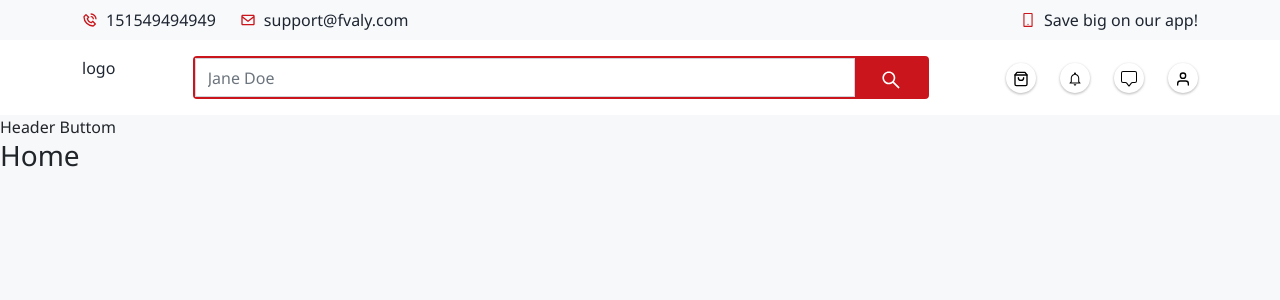
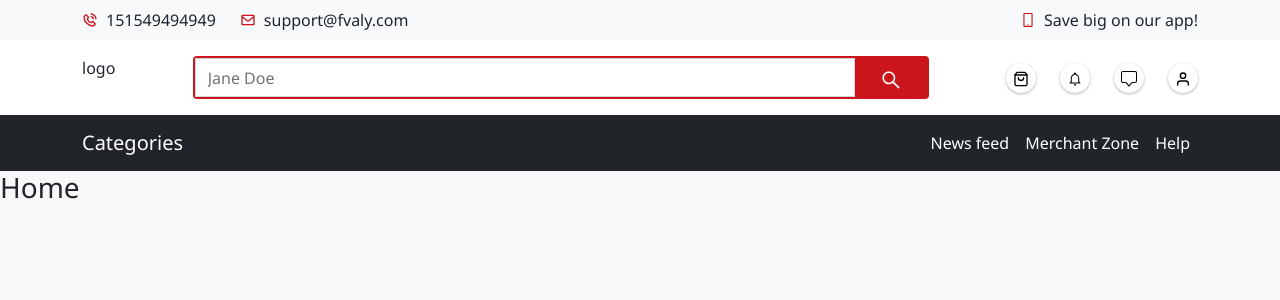
Before and after one commit to SakhawatHossain55/fvali, a React (Create React App) app: page / in a window 1280 px wide. Shown: the top 300 px of the page. Built offline with nearby package versions, Linux system fonts and the light colour scheme.

Commit message:
add header buttom

```diff
--- a/src/components/common/HeaderButtom.tsx
+++ b/src/components/common/HeaderButtom.tsx
@@ -1,7 +1,25 @@
 import React from "react";
+import { Container, Nav, Navbar } from "react-bootstrap";
 
 const HeaderButtom = () => {
-  return <div>Header Buttom</div>;
+  return (
+    <Navbar bg="dark" variant="dark">
+      <Container>
+        <Navbar.Brand href="#home">Categories</Navbar.Brand>
+        <Nav className="ms-auto">
+          <Nav.Link className="active" href="#home">
+            News feed
+          </Nav.Link>
+          <Nav.Link className="active" href="#features">
+            Merchant Zone
+          </Nav.Link>
+          <Nav.Link className="active" href="#pricing">
+            Help
+          </Nav.Link>
+        </Nav>
+      </Container>
+    </Navbar>
+  );
 };
 
 export default HeaderButtom;
```
